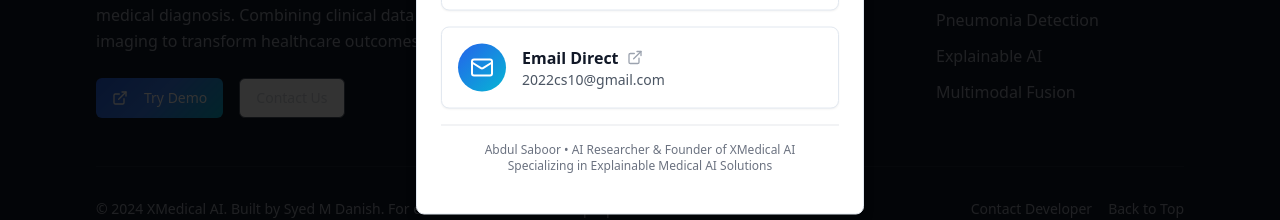
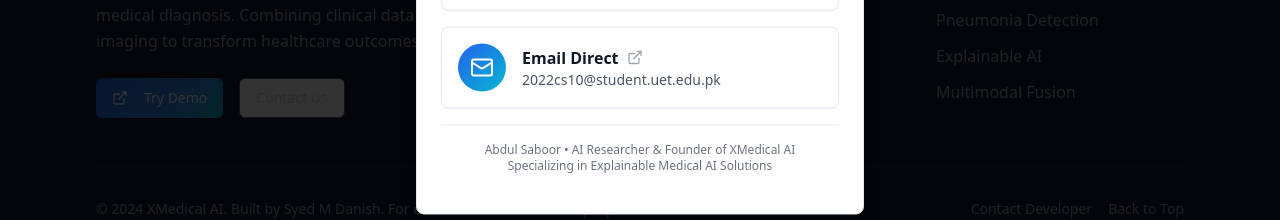
Before and after one commit to ShahbazShaddy/XMedical_Landing_Page, a React (Vite) app: page / in a window 1280 px wide. Both pictures are taken after a click on the button "Contact Developer". Shown: the part 3967-4187 px from the top of the page. Built offline with nearby package versions, Linux system fonts and the light colour scheme.

Commit message:
fix: update email address in ContactModal component

```diff
--- a/src/components/ContactModal.tsx
+++ b/src/components/ContactModal.tsx
@@ -99,7 +99,7 @@
                         Email Direct
                         <ExternalLink className="h-4 w-4 ml-2 text-gray-400" />
                       </h3>
-                      <p className="text-sm text-gray-600">2022cs10@gmail.com</p>
+                      <p className="text-sm text-gray-600">2022cs10@student.uet.edu.pk</p>
                     </div>
                   </div>
                 </CardContent>
```
